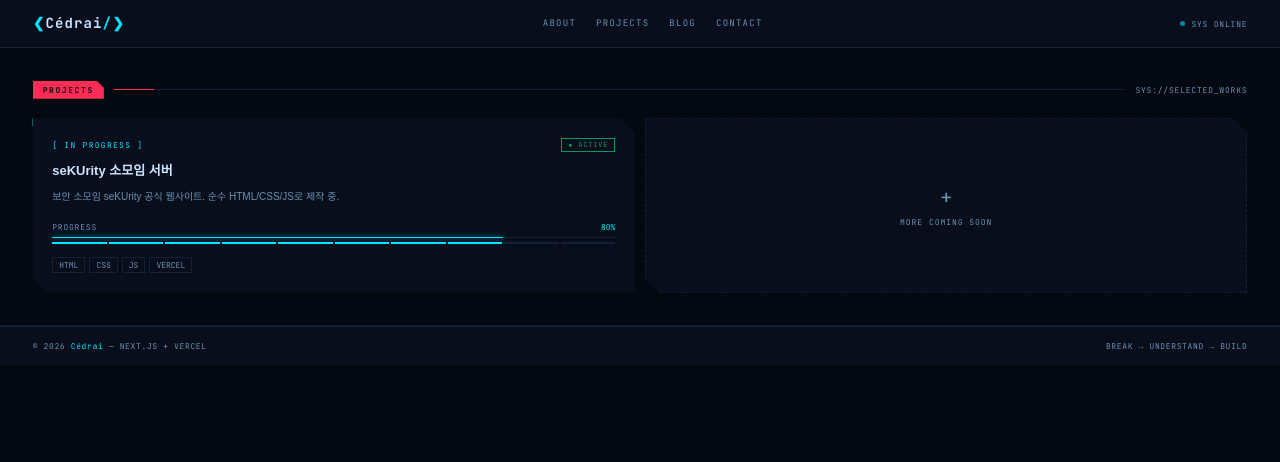
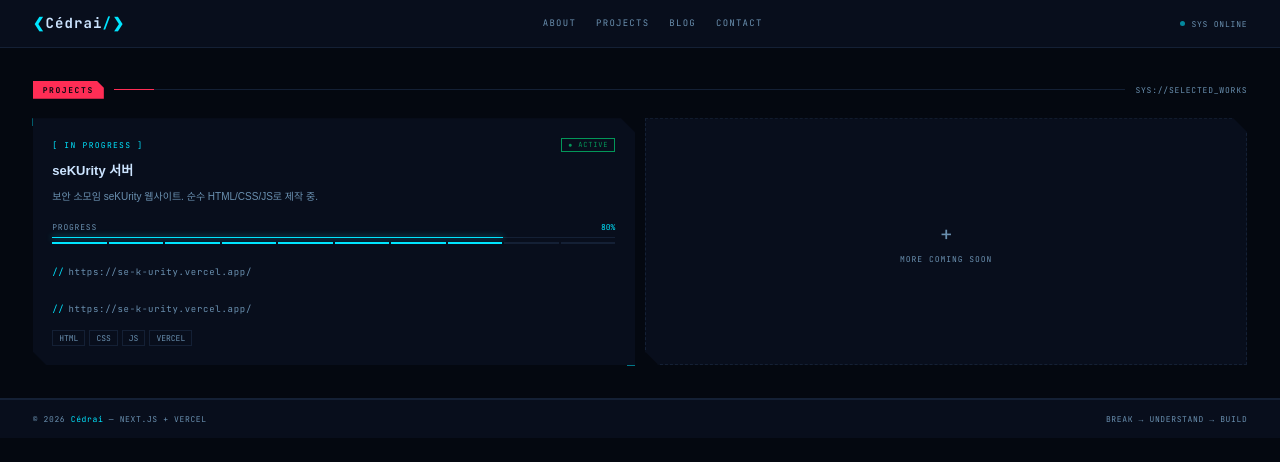
Before and after one commit to rinhye05/cedrai-portfolio, a Next.js app: page /projects in a window 1280 px wide. Shown: the top 462 px of the page. Built offline with nearby package versions, Linux system fonts and the light colour scheme.

Commit message:
project link add

```diff
--- a/components/Projects.tsx
+++ b/components/Projects.tsx
@@ -6,10 +6,10 @@ const PROJECTS = [
     red: false,
     status: 'ACTIVE',
     progress: 80,
-    title: 'seKUrity 소모임 서버',
-    desc: '보안 소모임 seKUrity 공식 웹사이트. 순수 HTML/CSS/JS로 제작 중.',
+    title: 'seKUrity 서버',
+    desc: '보안 소모임 seKUrity 웹사이트. 순수 HTML/CSS/JS로 제작 중.',
     tags: ['HTML', 'CSS', 'JS', 'VERCEL'],
-    link: '#',
+    link: 'https://se-k-urity.vercel.app/',
   },
 ]
 
@@ -64,6 +64,22 @@ export default function Projects() {
                 </div>
               </div>
 
+              {/* 링크 */}
+              <div style={{ marginBottom: '.7rem' }}>
+                <a href={p.link} target="_blank" rel="noopener noreferrer" style={{ fontSize: '9px', color: 'var(--tx2)', letterSpacing: '.08em', textDecoration: 'none' }}>
+                  <span style={{ color: 'var(--acc)', marginRight: '4px' }}>//</span>
+                  {p.link}
+                </a>
+              </div>
+
+              {/* 링크 */}
+              <div style={{ marginBottom: '.7rem' }}>
+                <a href={p.link} target="_blank" rel="noopener noreferrer" style={{ fontSize: '9px', color: 'var(--tx2)', letterSpacing: '.08em', textDecoration: 'none' }}>
+                  <span style={{ color: 'var(--acc)', marginRight: '4px' }}>//</span>
+                  {p.link}
+                </a>
+              </div>
+
               {/* 태그 */}
               <div style={{ display: 'flex', gap: '4px', flexWrap: 'wrap' }}>
                 {p.tags.map((t) => (
```
